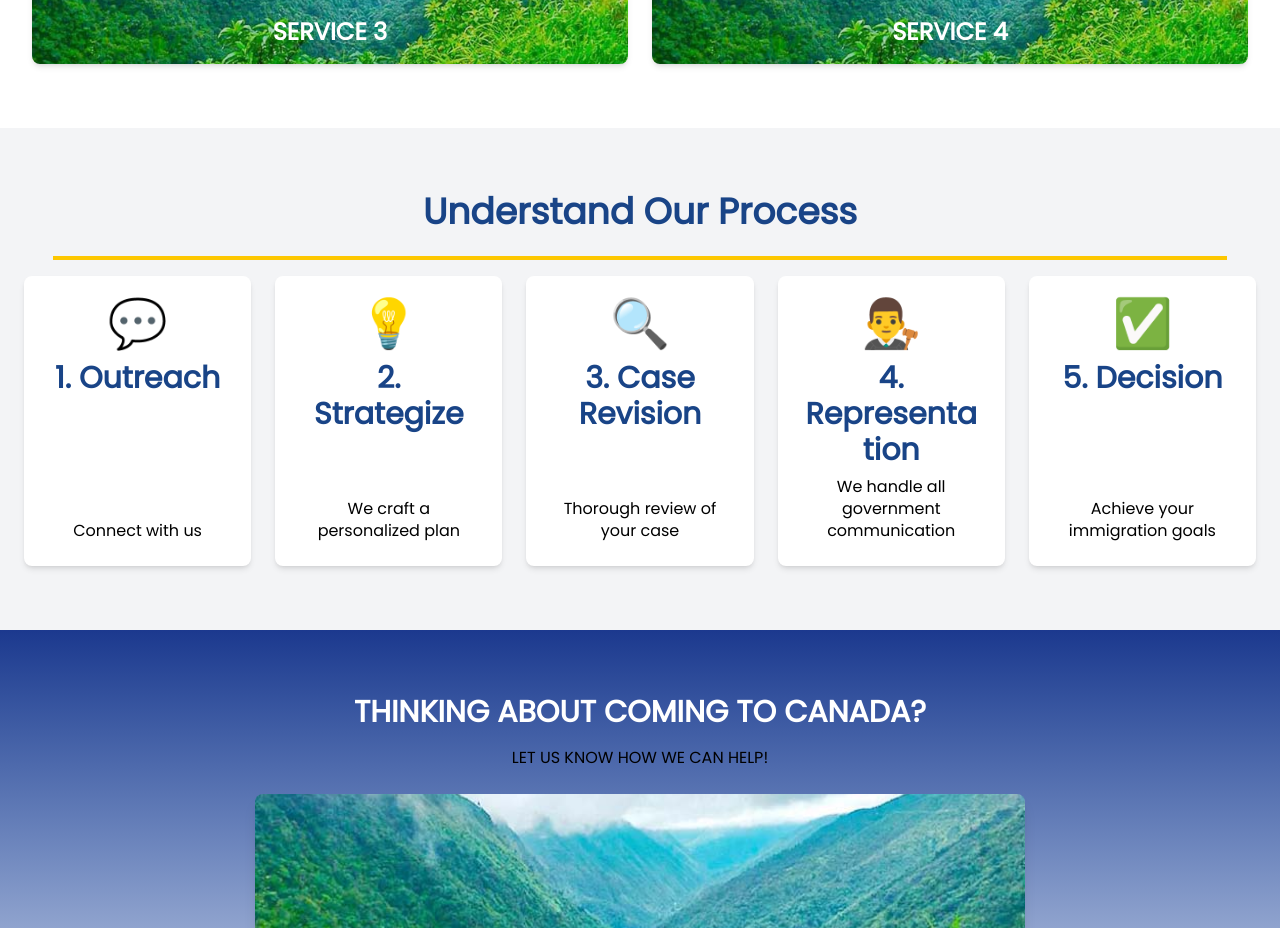
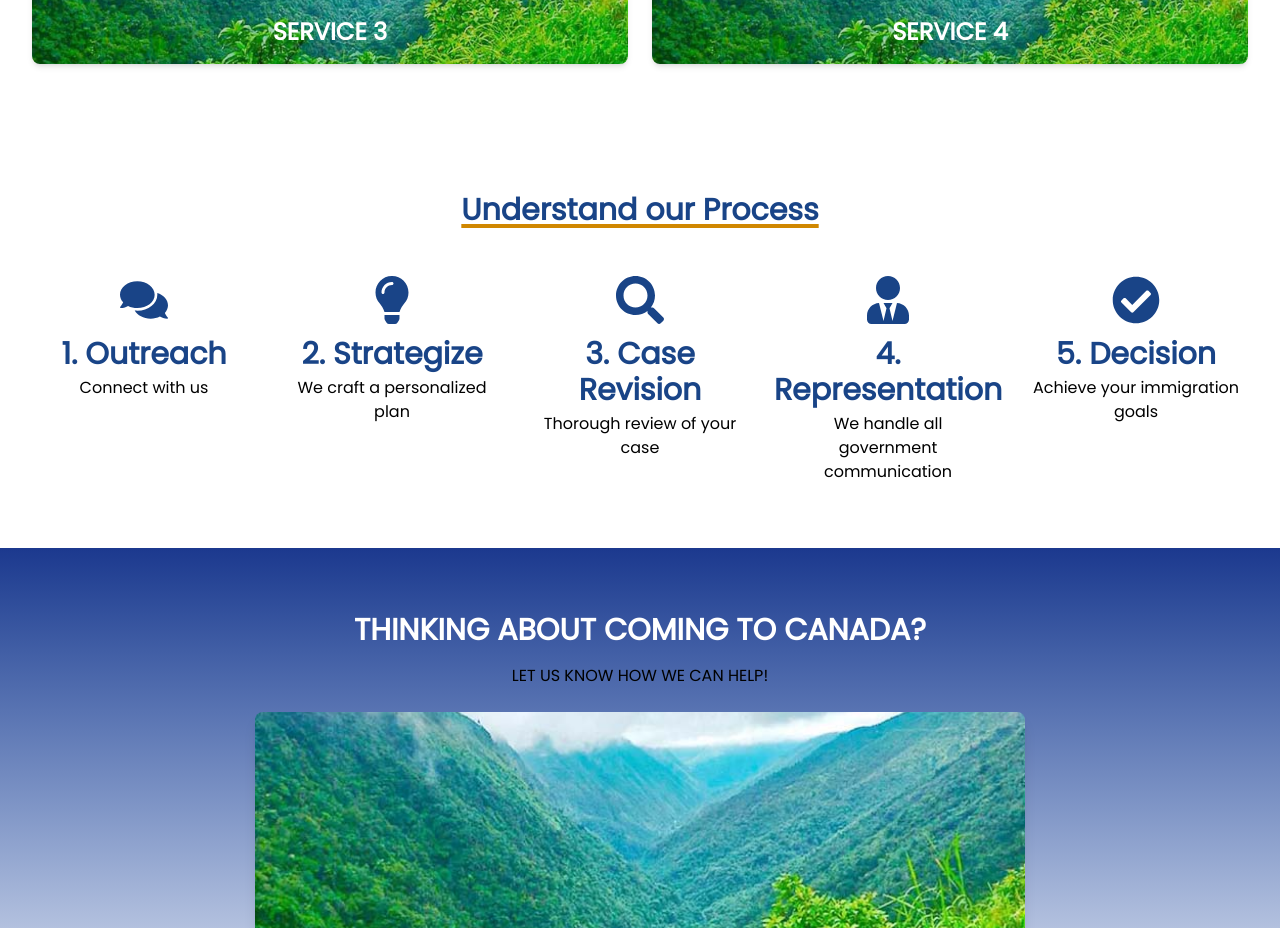
Before and after one commit to BestBow/Yooyyaa-Immigration-Consulting-Website, a React (Vite) app in the folder client/: page / in a window 1280 px wide. Shown: the part 860-1788 px from the top of the page. Built offline with nearby package versions, Linux system fonts and the light colour scheme.

Commit message:
Modified process section

```diff
--- a/client/src/pages/Homepage.jsx
+++ b/client/src/pages/Homepage.jsx
@@ -1,4 +1,5 @@
 import React from "react";
+import { FaComments, FaLightbulb, FaSearch, FaUserTie, FaCheckCircle } from "react-icons/fa";
 import "../styles/global.css";
 import "../styles/Home.css";
 import serviceImage from "../assets/Green-Valley.jpg";
@@ -11,11 +12,11 @@ const services = [
 ];
 
 const processSteps = [
-  { title: "Outreach", description: "Connect with us", icon: "💬" },
-  { title: "Strategize", description: "We craft a personalized plan", icon: "💡" },
-  { title: "Case Revision", description: "Thorough review of your case", icon: "🔍" },
-  { title: "Representation", description: "We handle all government communication", icon: "👨‍⚖️" },
-  { title: "Decision", description: "Achieve your immigration goals", icon: "✅" },
+  { title: "Outreach", description: "Connect with us", icon: <FaComments style={{ color: "#194487" }} className="text-5xl" /> },
+  { title: "Strategize", description: "We craft a personalized plan", icon: <FaLightbulb style={{ color: "#194487" }} className="text-5xl" /> },
+  { title: "Case Revision", description: "Thorough review of your case", icon: <FaSearch style={{ color: "#194487" }} className="text-5xl" /> },
+  { title: "Representation", description: "We handle all government communication", icon: <FaUserTie style={{ color: "#194487" }} className="text-5xl" /> },
+  { title: "Decision", description: "Achieve your immigration goals", icon: <FaCheckCircle style={{ color: "#194487" }} className="text-5xl" /> },
 ];
 
 const Homepage = () => {
@@ -40,25 +41,21 @@ const Homepage = () => {
         </div>
       </section>
 
-      {/* Understand our process*/}
-      <section className="process-section text-center py-16 bg-gray-100">
-        <h2 className="text-4xl font-bold text-blue-900 mb-6">Understand Our Process</h2>
-        <div className="services-divider mx-auto mb-8"></div>
-        <div className="grid grid-cols-1 sm:grid-cols-2 lg:grid-cols-5 gap-6 px-6">
-          {processSteps.map((step, index) => (
-            <div
-              key={index}
-              className="process-card flex flex-col items-center justify-between text-center p-6 bg-white rounded-lg shadow-md transition-transform transform hover:scale-105"
-            >
-              <div>
-                <div className="text-5xl mb-3">{step.icon}</div>
-                <h3 className="text-lg font-semibold text-blue-900 break-words" style={{ wordBreak: 'break-word' }}>{`${index + 1}. ${step.title}`}</h3>
-              </div>
-              <p className="text-gray-700 mt-2 text-sm leading-snug">{step.description}</p>
-            </div>
-          ))}
-        </div>
-      </section>
+      {/* Understand our Process */}
+      <section className="text-center py-16 bg-white">
+      <h2 className="text-3xl font-bold text-gray-900 underline decoration-yellow-600 decoration-4 underline-offset-4">
+          Understand our Process
+        </h2>
+      <div className="grid grid-cols-1 md:grid-cols-5 gap-10 px-10 mt-12">
+        {processSteps.map((step, index) => (
+          <div key={index} className="flex flex-col items-center">
+            {step.icon}
+            <h3 className="text-xl font-bold text-red-600 mt-3">{`${index + 1}. ${step.title}`}</h3>
+            <p className="text-gray-700 mt-1">{step.description}</p>
+          </div>
+        ))}
+      </div>
+    </section>
 
       {/* CTA Section */}
       <section className="cta-section">
```
